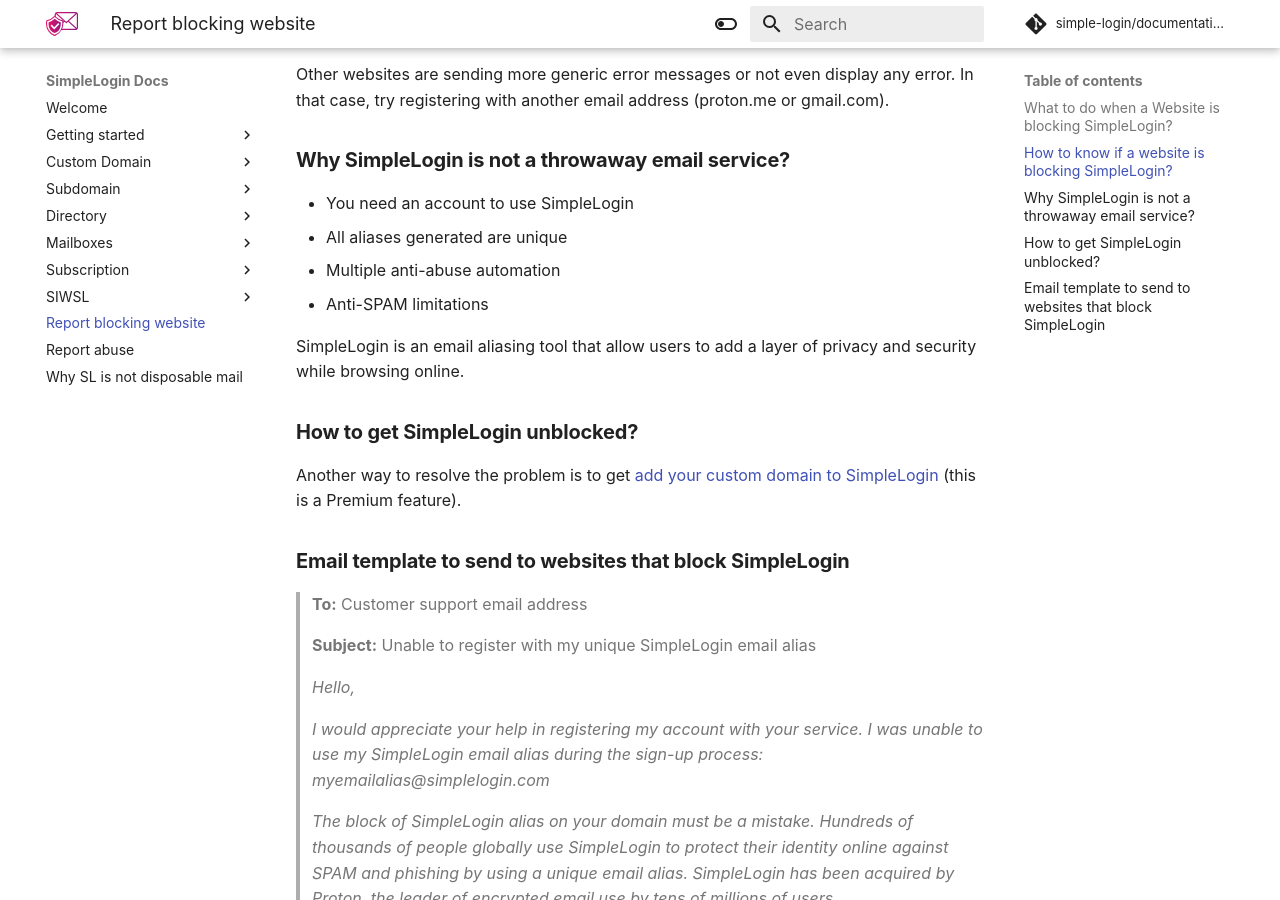
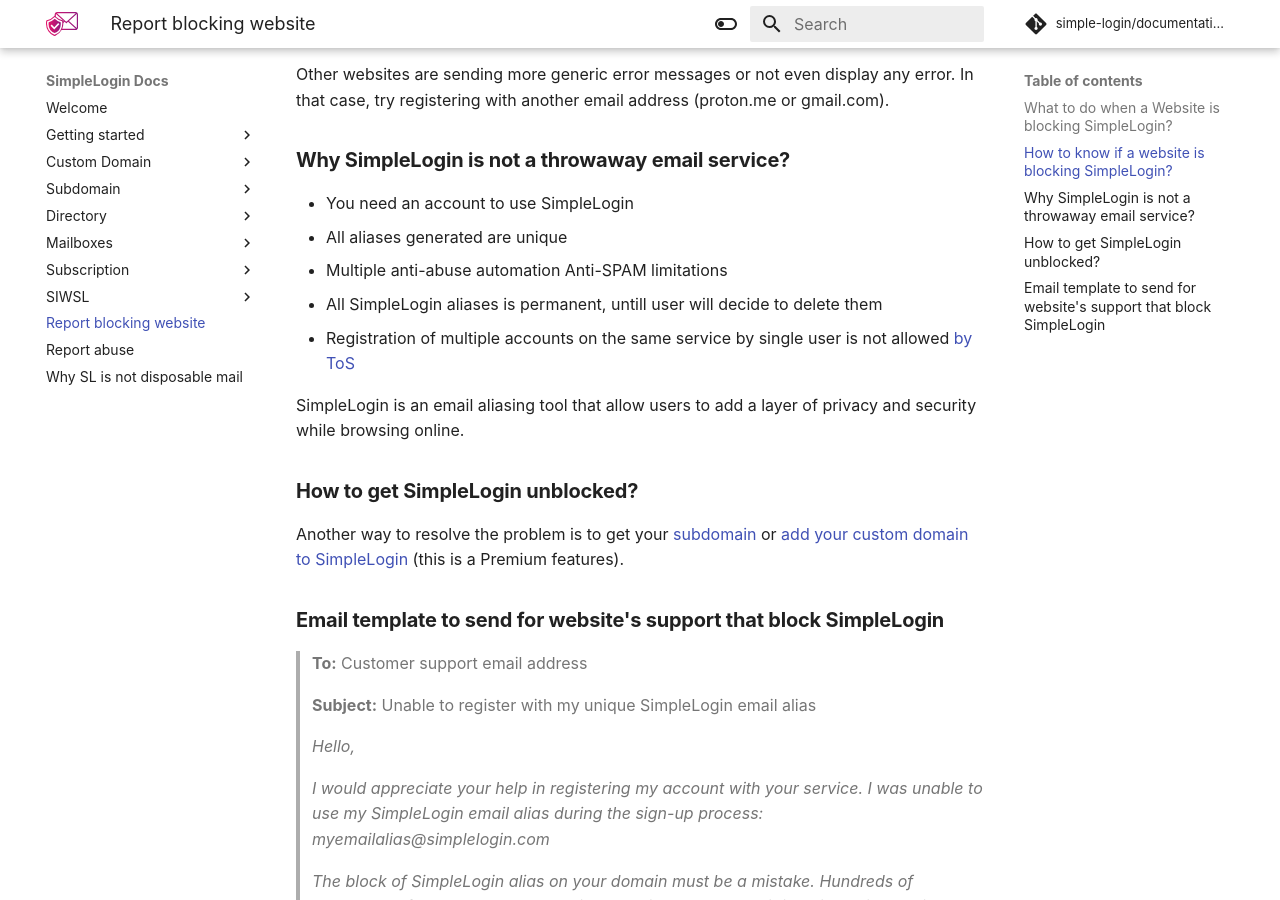
Before and after one commit to simple-login/documentation, an MkDocs documentation site: the page built from docs/report-blocking-website.md, in a window 1280 px wide and 900 px high, scrolled down 552 px. Built offline with MkDocs 1.6.1 and Material for MkDocs 9.7.7, drawn with Linux system fonts in a browser that asks for light colours; comment, search, counter and statistics services are not loaded.

Commit message:
Add mention of subdomains and small improvements

```diff
--- a/docs/report-blocking-website.md
+++ b/docs/report-blocking-website.md
@@ -19,15 +19,17 @@ Other websites are sending more generic error messages or not even display any e
 - You need an account to use SimpleLogin
 - All aliases generated are unique
 - Multiple anti-abuse automation
-- Anti-SPAM limitations
+Anti-SPAM limitations
+- All SimpleLogin aliases is permanent, untill user will decide to delete them
+- Registration of multiple accounts on the same service by single user is not allowed [by ToS](https://simplelogin.io/terms/)
 
 SimpleLogin is an email aliasing tool that allow users to add a layer of privacy and security while browsing online.
 
 ### **How to get SimpleLogin unblocked?**
 
-Another way to resolve the problem is to get [add your custom domain to SimpleLogin](https://simplelogin.io/docs/custom-domain/add-domain/) (this is a Premium feature).
+Another way to resolve the problem is to get your [subdomain](https://simplelogin.io/docs/subdomain/new/) or [add your custom domain to SimpleLogin](https://simplelogin.io/docs/custom-domain/add-domain/) (this is a Premium features).
 
-### **Email template to send to websites that block SimpleLogin**
+### **Email template to send for website's support that block SimpleLogin**
 
 > **To:** Customer support email address
 
```
